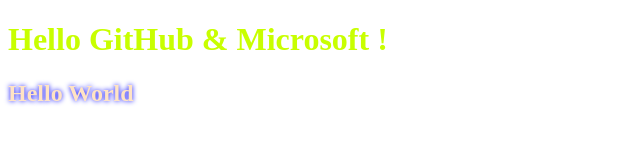
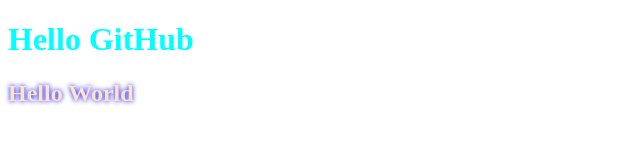
Before and after one commit to Vlad7Z/demo-rap, a plain HTML site: page index.html in a window 1280 px wide. Shown: the whole page, without its empty margins (0-640 px from the left). Drawn offline with Linux system fonts and the light colour scheme.

Commit message:
Revert "Update"
This reverts commit 62cbf77a8a1afc5e455bdbc174a16e8a64e550d4.

```diff
--- a/assets/css/style.css
+++ b/assets/css/style.css
@@ -1,6 +1,6 @@
 
 h1 {
-    color: rgb(200, 255, 0);
+    color: aqua;
 }
 
 
--- a/index.html
+++ b/index.html
@@ -8,7 +8,7 @@
     <link rel="stylesheet" href="./assets/css/style.css"
 </head>
 <body>
-    <h1>Hello GitHub & Microsoft ! </h1>
+    <h1>Hello GitHub</h1>
     <h2>Hello World</h2>
 </body>
 </html>
```
